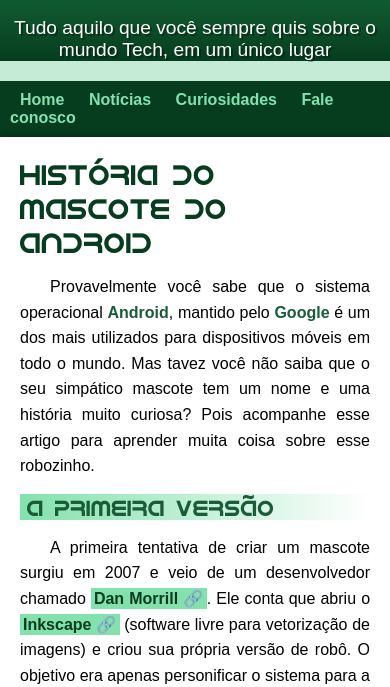
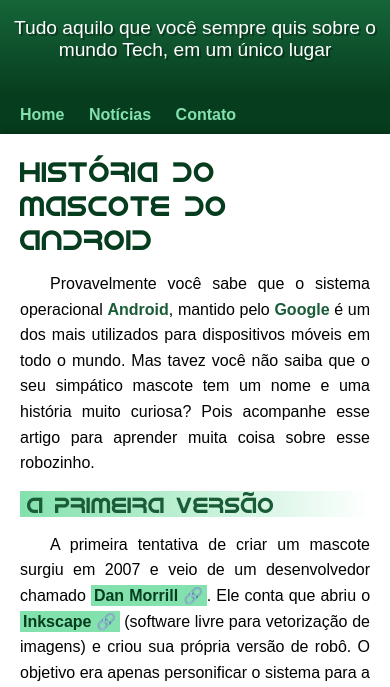
Before and after one commit to igorgianeri/projeto-android, a plain HTML site: page index.html in a window 390 px wide. Shown: the part 157-844 px from the top of the page. Drawn offline with Linux system fonts and the light colour scheme.

Commit message:
Ajuste para mobile

```diff
--- a/index.html
+++ b/index.html
@@ -15,8 +15,7 @@
     <nav>
         <a href="#">Home</a>
         <a href="#">Notícias</a>
-        <a href="#">Curiosidades</a>
-        <a href="#">Fale conosco</a>
+        <a href="#">Contato</a>
     </nav>
     <main>
         <article>
--- a/style/style.css
+++ b/style/style.css
@@ -60,7 +60,7 @@ header > p {
     padding-right: 10px;
     padding-left: 10px;
     text-shadow: 2px 2px 0px rgba(0, 0, 0, 0.349);
-    margin-bottom: 20px;
+    padding-bottom: 35px;
 }
 
 nav {
```
